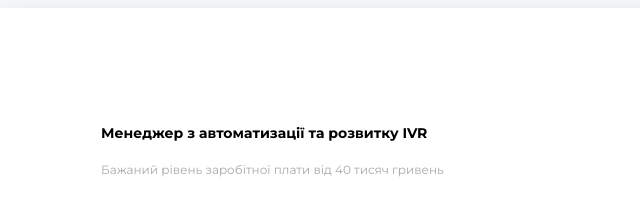
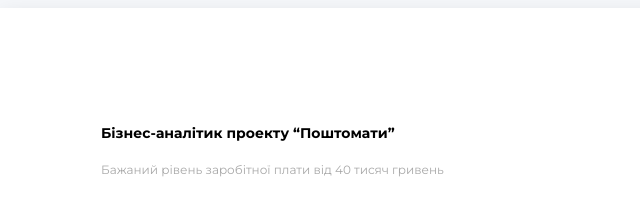
Before and after one commit to OVashchenko91/rezume, a website: page index.html in a window 1280 px wide. Shown: the top 204 px of the page, 344-984 px from the left. Drawn offline with Linux system fonts and the light colour scheme.

Commit message:
Update index.html

```diff
--- a/index.html
+++ b/index.html
@@ -17,7 +17,7 @@
     <div class="main-content">
         <!--about user-->
         <div class="about">
-            <h2 class="about-pisition">Менеджер з автоматизації та розвитку IVR</h2>
+            <h2 class="about-pisition">Бізнес-аналітик проекту “Поштомати”</h2>
             <p class="period">Бажаний рівень заробітної плати від 40 тисяч гривень</p>
             <h1 class="about-name">Оксана Ващенко</h1>
 
```
